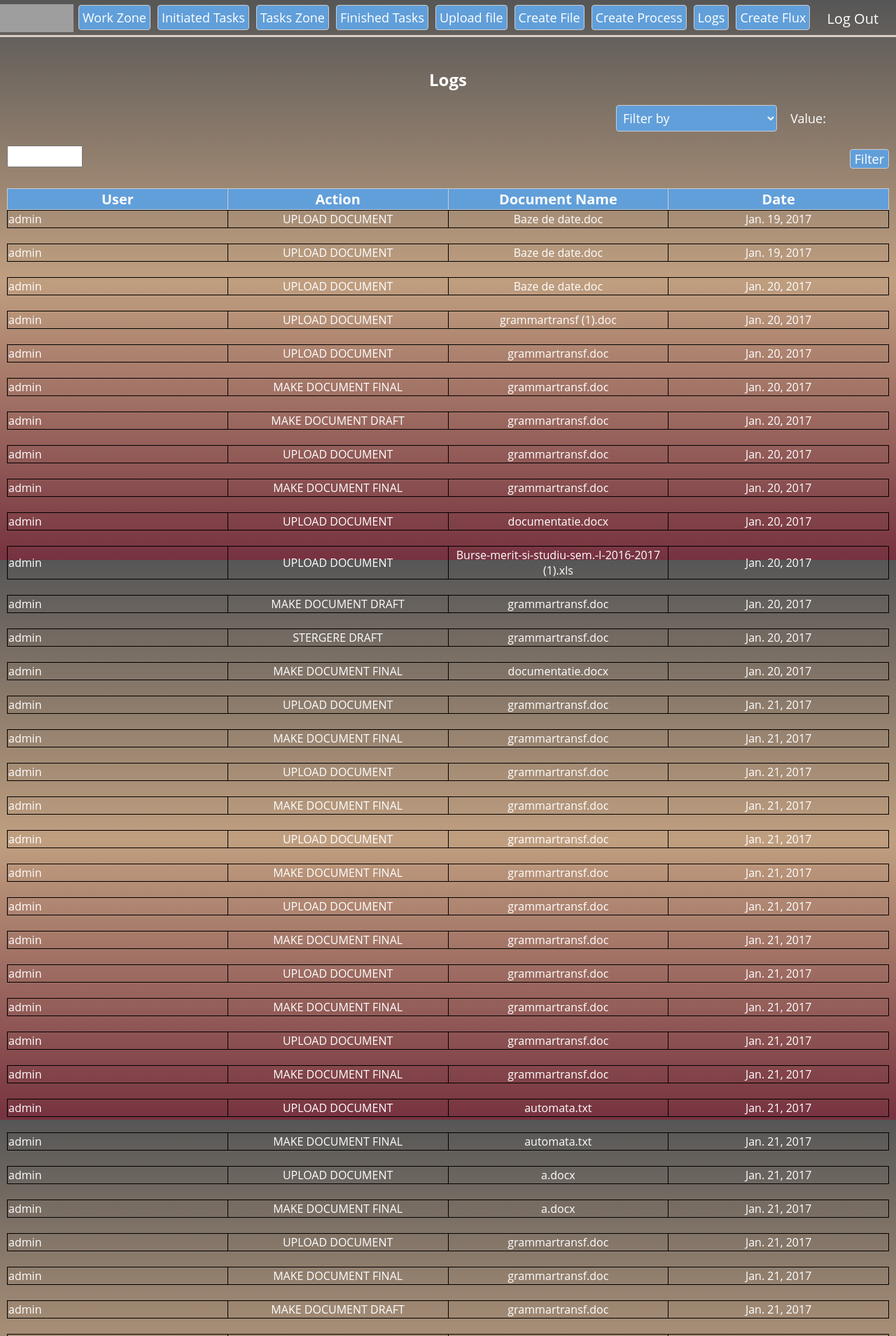
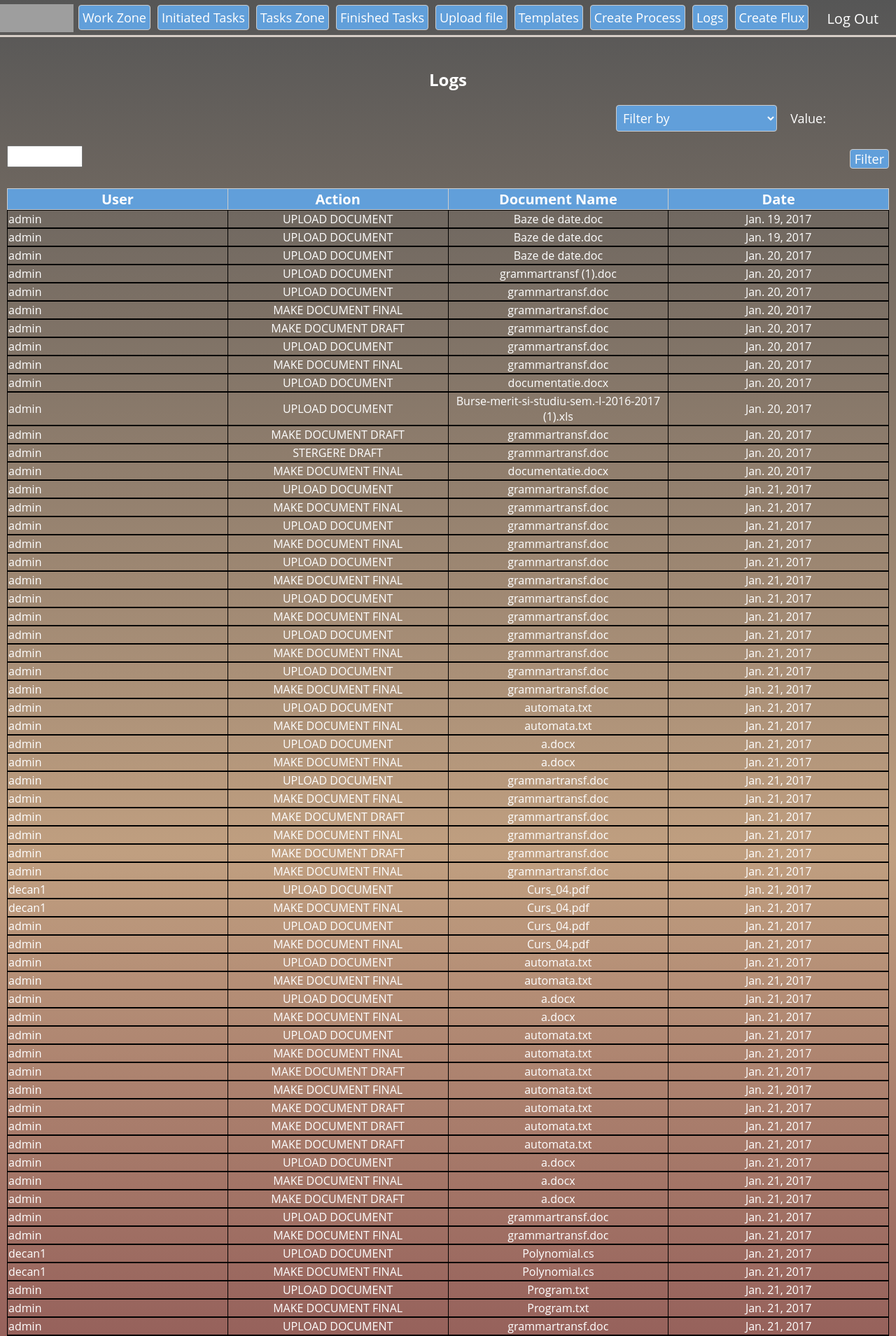
Before and after one commit to hanikhan/DocumentsFlow, a Django app: page /docflow/logs/ in a window 1280 px wide. Shown: the top 1909 px of the page at 70% size. Run offline with Django 3.2, Linux system fonts and the light colour scheme; a user stored in the database is signed in; data comes from the database, SQL or seed files in the repository; lists and menus that the app fills with data are empty; some libraries are stand-ins or nearby versions; grey boxes are pictures that could not be loaded.

Commit message:
fixed templates and logs

```diff
--- a/DocumentsFlowApp/templates/DocumentsFLowApp/homepage/logs.html
+++ b/DocumentsFlowApp/templates/DocumentsFLowApp/homepage/logs.html
@@ -106,7 +106,6 @@
     <style>
 
         html, body , #page{
-            height: 100%;
             width: 100%;
             margin:0px;
         }
@@ -207,7 +206,7 @@
                     <div class="menuLink"><a href="/docflow/zona_taskuri">Tasks Zone</a></div>
                     <div class="menuLink"><a href="/docflow/zona_taskuri_terminate">Finished Tasks</a></div>
                     <div class="menuLink"><a href="/docflow/uploadFile">Upload file</a></div>
-                    <div class="menuLink"><a href="/docflow/createFile">Create File</a></div>
+                    <div class="menuLink"><a href="/docflow/templates">Templates</a></div>
                     <div class="menuLink"><a href="/docflow/processes">Create Process</a></div>
                     <div class="menuLink"><a href="/docflow/logs">Logs</a></div>
                     <div class="menuLink"><a href="/docflow/createFlux">Create Flux</a></div>
@@ -221,7 +220,7 @@
                     <div class="menuLink"><a href="/docflow/zona_taskuri">Tasks Zone</a></div>
                     <div class="menuLink"><a href="/docflow/zona_taskuri_terminate">Finished Tasks</a></div>
                     <div class="menuLink"><a href="/docflow/uploadFile">Upload file</a></div>
-                    <div class="menuLink"><a href="/docflow/createFile">Create File</a></div>
+                    <div class="menuLink"><a href="/docflow/templates">Templates</a></div>
                     <div class="menuLink"><a href="/docflow/processes">Create Process</a></div>
             {% endif %}
         {% endif %}
@@ -276,7 +275,6 @@
                 <td style="border: 1px solid black;text-align: center;">{{log.date}}</td>
               </tr>
             </table>
-            <br>
 
         {% endfor %}
 
--- a/DocumentsFlowApp/templates/DocumentsFLowApp/login/uploadFile.html
+++ b/DocumentsFlowApp/templates/DocumentsFLowApp/login/uploadFile.html
@@ -214,7 +214,7 @@
                     <div class="menuLink"><a href="/docflow/zona_taskuri">Tasks Zone</a></div>
                     <div class="menuLink"><a href="/docflow/zona_taskuri_terminate">Finished Tasks</a></div>
                     <div class="menuLink"><a href="/docflow/uploadFile">Upload file</a></div>
-                    <div class="menuLink"><a href="/docflow/createFile">Create File</a></div>
+                    <div class="menuLink"><a href="/docflow/templates">Templates</a></div>
                     <div class="menuLink"><a href="/docflow/processes">Create Process</a></div>
                     <div class="menuLink"><a href="/docflow/logs">Logs</a></div>
                     <div class="menuLink"><a href="/docflow/createFlux">Create Flux</a></div>
@@ -228,7 +228,7 @@
                     <div class="menuLink"><a href="/docflow/zona_taskuri">Tasks Zone</a></div>
                     <div class="menuLink"><a href="/docflow/zona_taskuri_terminate">Finished Tasks</a></div>
                     <div class="menuLink"><a href="/docflow/uploadFile">Upload file</a></div>
-                    <div class="menuLink"><a href="/docflow/createFile">Create File</a></div>
+                    <div class="menuLink"><a href="/docflow/templates">Templates</a></div>
                     <div class="menuLink"><a href="/docflow/processes">Create Process</a></div>
             {% endif %}
         {% endif %}
```
Also changed, not shown: DocumentsFlowApp/templates/DocumentsFLowApp/login/templates.html (+7 -2 lines).
